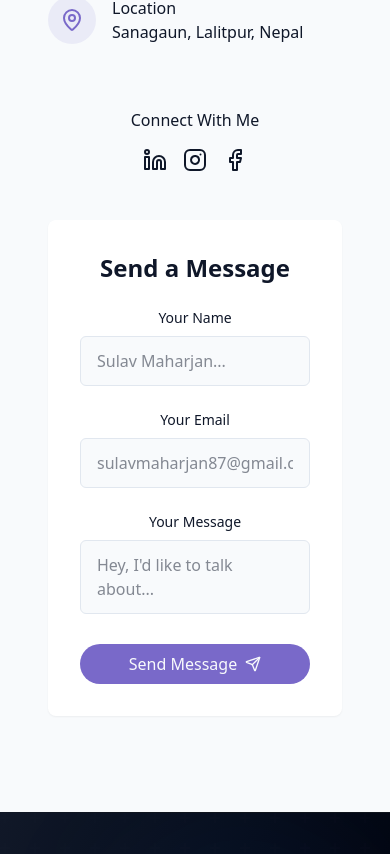
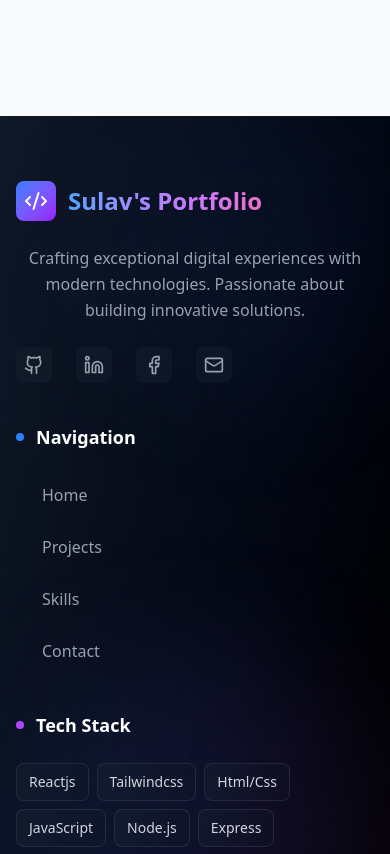
Before and after one commit to SulavMaharjan/SulavMaharjan_PortfolioWebsite, a React (Vite) app: page / in a window 390 px wide. Shown: the part 7266-8120 px from the top of the page. Built offline with nearby package versions, Linux system fonts and the light colour scheme.

Commit message:
CV and contact

```diff
--- a/src/components/AboutMe.jsx
+++ b/src/components/AboutMe.jsx
@@ -27,7 +27,8 @@ const AboutMe = () => {
                 Get In Touch
               </a>
               <a
-                href=""
+                href="/cv/SulavMaharjan_CV.pdf"
+                download="SulavMaharjan_CV.pdf"
                 className="px-6 py-2 rounded-full border border-primary text-primary hover:bg-primary/10 transition-colors duration-300"
               >
                 Download CV
--- a/src/components/ContactSection.jsx
+++ b/src/components/ContactSection.jsx
@@ -1,11 +1,11 @@
 import {
   Facebook,
-  Instagram,
+  Github,
   Linkedin,
   Mail,
+  MailIcon,
   MapPin,
   Phone,
-  Send,
 } from "lucide-react";
 import React from "react";
 import { cn } from "@/lib/utils";
@@ -21,9 +21,11 @@ const ContactSection = () => {
           Have a project in mind? or want to collaborate? Feel free to reach
           out. I'm always open to discussing new opportunities.
         </p>
-        <div className="grid grid-cols-1 md:grid-cols-2 gap-12">
-          <div className="space-y-8">
-            <h3 className="text-2xl font-semibold mb-6">Contact Information</h3>
+
+        <div className="space-y-8 flex justify-between">
+          <h3 className="text-2xl font-semibold mb-6 pt-8">
+            Contact Information
+          </h3>
 
           <div className="space-y-6 justify-center">
             <div className="flex items-start space-x-4">
@@ -70,80 +72,25 @@ const ContactSection = () => {
           <div className="pt-8">
             <h4 className="font-medium mb-4">Connect With Me</h4>
             <div className="flex space-x-4 justify-center ">
-                <a href="#" target="_blank">
+              <a
+                href="https://www.linkedin.com/in/sulav-maharjan-358209371/"
+                target="_blank"
+              >
                 <Linkedin />
               </a>
-                <a href="#" target="_blank">
-                  <Instagram />
+              <a href="mailto:sulavmaharjan87@gmail.com" target="_blank">
+                <MailIcon />
               </a>
-                <a href="#" target="_blank">
+              <a
+                href="https://www.facebook.com/sulav.maharjan.937456"
+                target="_blank"
+              >
                 <Facebook />
               </a>
+              <a href="https://github.com/SulavMaharjan" target="_blank">
+                <Github />
+              </a>
             </div>
-            </div>
-          </div>
-
-          <div className="bg-card p-8 rounded-lg shadow-xs">
-            <h3 className="text-2xl font-semibold mb-6">Send a Message</h3>
-            <form action="" className="space-y-6">
-              <div>
-                <label
-                  htmlFor="name"
-                  className="block text-sm font-medium mb-2"
-                >
-                  Your Name
-                </label>
-                <input
-                  type="text"
-                  id="name"
-                  name="name"
-                  required
-                  className="w-full px-4 py-3 rounded-md border border-input bg-background focus:outline-hidden focus:ring-2 focus:ring-primary"
-                  placeholder="Sulav Maharjan..."
-                />
-              </div>
-              <div>
-                <label
-                  htmlFor="email"
-                  className="block text-sm font-medium mb-2"
-                >
-                  Your Email
-                </label>
-                <input
-                  type="email"
-                  id="email"
-                  name="email"
-                  required
-                  className="w-full px-4 py-3 rounded-md border border-input bg-background focus:outline-hidden focus:ring-2 focus:ring-primary"
-                  placeholder="sulavmaharjan87@gmail.com..."
-                />
-              </div>
-              <div>
-                <label
-                  htmlFor="message"
-                  className="block text-sm font-medium mb-2"
-                >
-                  Your Message
-                </label>
-                <textarea
-                  id="message"
-                  name="message"
-                  required
-                  className="w-full px-4 py-3 rounded-md border border-input bg-background focus:outline-hidden focus:ring-2 focus:ring-primary resize-none"
-                  placeholder="Hey, I'd like to talk about..."
-                />
-              </div>
-              <button
-                type="submit"
-                className={cn(
-                  "cosmic-button w-full flex items-center justify-center gap-2"
-                )}
-              >
-                {" "}
-                Send Message
-                <Send size={16} />
-              </button>
-            </form>
           </div>
         </div>
       </div>
--- a/src/components/ProjectsSection.jsx
+++ b/src/components/ProjectsSection.jsx
@@ -103,7 +103,7 @@ const ProjectsSection = () => {
         </div>
         <div className="text-center mt-12">
           <a
-            href=""
+            href="https://github.com/SulavMaharjan"
             target="_blank"
             className="cosmic-button w-fit flex items-center mx-auto gap-2"
           >
```
Also changed, not shown: 1 other file (tests, documents, lock files or other folders). Lines whose indentation alone changed are shown as unchanged.
